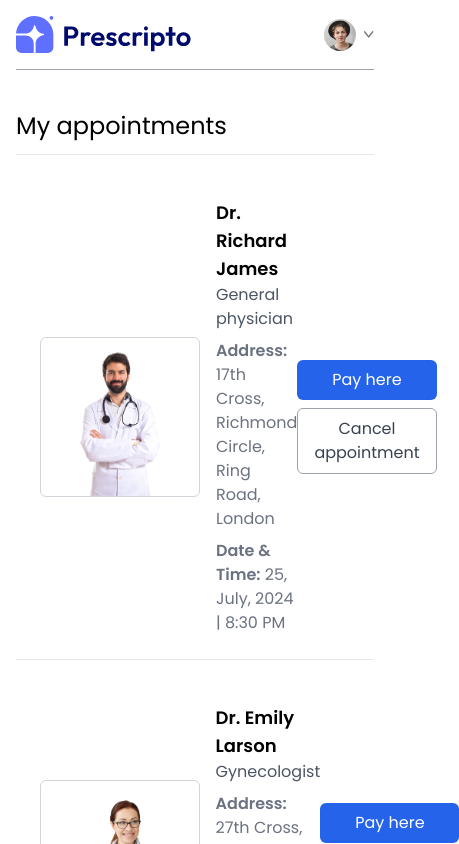
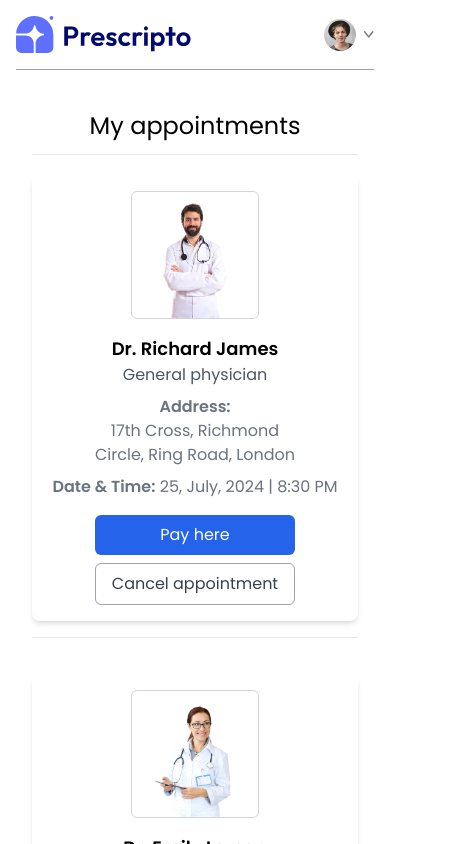
Before and after one commit to dhruv1086k/MERNdoctor, a React (Vite) app in the folder frontend/: page /my-appointments in a window 390 px wide. Shown: the top 844 px of the page, 459 px wide, since content can reach past the window. Built offline with nearby package versions, Linux system fonts and the light colour scheme.

Commit message:
add responsiveness to some sections

```diff
--- a/frontend/src/components/RelatedDoctors.jsx
+++ b/frontend/src/components/RelatedDoctors.jsx
@@ -18,7 +18,7 @@ const RelatedDoctors = ({ docId, speciality }) => {
 
   return (
     <div>
-      <div className="w-full grid grid-cols-auto gap-4 gap-y-6 mt-5">
+      <div className="w-full grid grid-cols-auto  max-sm:grid-cols-2 gap-4 gap-y-6 mt-5">
         {relDoc?.map((doctor, idx) => (
           <div
             className="border border-blue-200 rounded-xl overflow-hidden cursor-pointer hover:translate-y-[-10px] transition-all duration-500"
--- a/frontend/src/components/SpecialityMenu.jsx
+++ b/frontend/src/components/SpecialityMenu.jsx
@@ -9,7 +9,7 @@ const SpecialityMenu = () => {
       className="flex flex-col items-center gap-4 py-16 text-gray-600"
     >
       <h1 className="text-3xl font-medium">Find by Speciality </h1>
-      <p className="w-1/3 text-center text-sm">
+      <p className="w-full lg:w-1/3 text-center text-sm">
         Simply browse through our extensive list of trusted doctors, schedule
         your appointment hassle-free.
       </p>
--- a/frontend/src/components/TopDoctors.jsx
+++ b/frontend/src/components/TopDoctors.jsx
@@ -12,7 +12,7 @@ const TopDoctors = () => {
       <p className="sm:w-1/3 text-center text-sm">
         Simply browse through our extensive list of trusted doctors.
       </p>
-      <div className="w-full grid grid-cols-auto gap-4 pt-5 gap-y-6 px-3 sm:px-0">
+      <div className="w-full grid grid-cols-auto max-sm:grid-cols-2 gap-4 pt-5 gap-y-6 px-3 sm:px-0">
         {doctors.slice(0, 10).map((doctor, idx) => (
           <div
             className="border border-blue-200 rounded-xl overflow-hidden cursor-pointer hover:translate-y-[-10px] transition-all duration-500"
--- a/frontend/src/pages/Doctors.jsx
+++ b/frontend/src/pages/Doctors.jsx
@@ -104,7 +104,7 @@ const Doctors = () => {
             Gastroenterologist
           </p>
         </div>
-        <div className="w-full grid grid-cols-auto gap-4 gap-y-6">
+        <div className="w-full grid grid-cols-auto  max-sm:grid-cols-2 gap-4 gap-y-6">
           {filterDoc?.map((doctor, idx) => (
             <div
               className="border border-blue-200 rounded-xl overflow-hidden cursor-pointer hover:translate-y-[-10px] transition-all duration-500"
--- a/frontend/src/pages/MyAppointments.jsx
+++ b/frontend/src/pages/MyAppointments.jsx
@@ -4,24 +4,24 @@ import { AppContext } from "../context/AppContext";
 const MyAppointments = () => {
   const { doctors } = useContext(AppContext);
   return (
-    <div>
-      <div className="mt-10 mb-5">
+    <div className="px-4 md:px-10">
+      <div className="mt-10 mb-5 text-center md:text-left">
         <h1 className="text-2xl">My appointments</h1>
         <hr className="mt-3" />
       </div>
-      <div className="flex flex-col gap-5 items-center">
+      <div className="flex flex-col gap-5 items-center w-full">
         {doctors?.slice(0, 2).map((doc) => (
-          <div className="w-full">
-            <div className="flex items-center bg-white rounded-lg p-6 w-full max-w-7xl">
+          <div className="w-full max-w-3xl md:max-w-7xl">
+            <div className="flex flex-col md:flex-row items-center bg-white rounded-lg p-4 md:p-6 w-full shadow-md">
               {/* Doctor Image */}
               <img
                 src={doc.image}
                 alt={doc.name}
-                className="w-40 h-40 rounded-md object-cover border border-gray-300"
+                className="w-32 h-32 md:w-40 md:h-40 rounded-md object-cover border border-gray-300"
               />
 
               {/* Doctor Details */}
-              <div className="flex-1 ml-4">
+              <div className="flex-1 mt-4 md:mt-0 md:ml-4 text-center md:text-left">
                 <h2 className="text-lg font-semibold">{doc.name}</h2>
                 <p className="text-gray-600">{doc.speciality}</p>
                 <p className="mt-2 text-gray-500">
@@ -37,16 +37,16 @@ const MyAppointments = () => {
               </div>
 
               {/* Buttons */}
-              <div className="flex flex-col space-y-2">
-                <button className="bg-blue-600 text-white px-4 py-2 rounded-md hover:bg-blue-700">
+              <div className="flex flex-col space-y-2 mt-4 md:mt-0">
+                <button className="bg-blue-600 text-white px-4 py-2 rounded-md hover:bg-blue-700 w-full md:w-auto">
                   Pay here
                 </button>
-                <button className="border border-gray-400 text-gray-700 px-4 py-2 rounded-md hover:bg-red-500 hover:text-white transition-all duration-200">
+                <button className="border border-gray-400 text-gray-700 px-4 py-2 rounded-md hover:bg-red-500 hover:text-white transition-all duration-200 w-full md:w-auto">
                   Cancel appointment
                 </button>
               </div>
             </div>
-            <hr />
+            <hr className="my-4" />
           </div>
         ))}
       </div>
--- a/frontend/vite.config.js
+++ b/frontend/vite.config.js
@@ -4,4 +4,10 @@ import react from "@vitejs/plugin-react";
 // https://vite.dev/config/
 export default defineConfig({
   plugins: [react()],
+  server: {
+    host: true, // Allows external access
+    allowedHosts: [
+      "0977-2401-4900-8841-6e7c-ec87-5eb3-996-407e.ngrok-free.app", // Add your ngrok domain here
+    ],
+  },
 });
```
